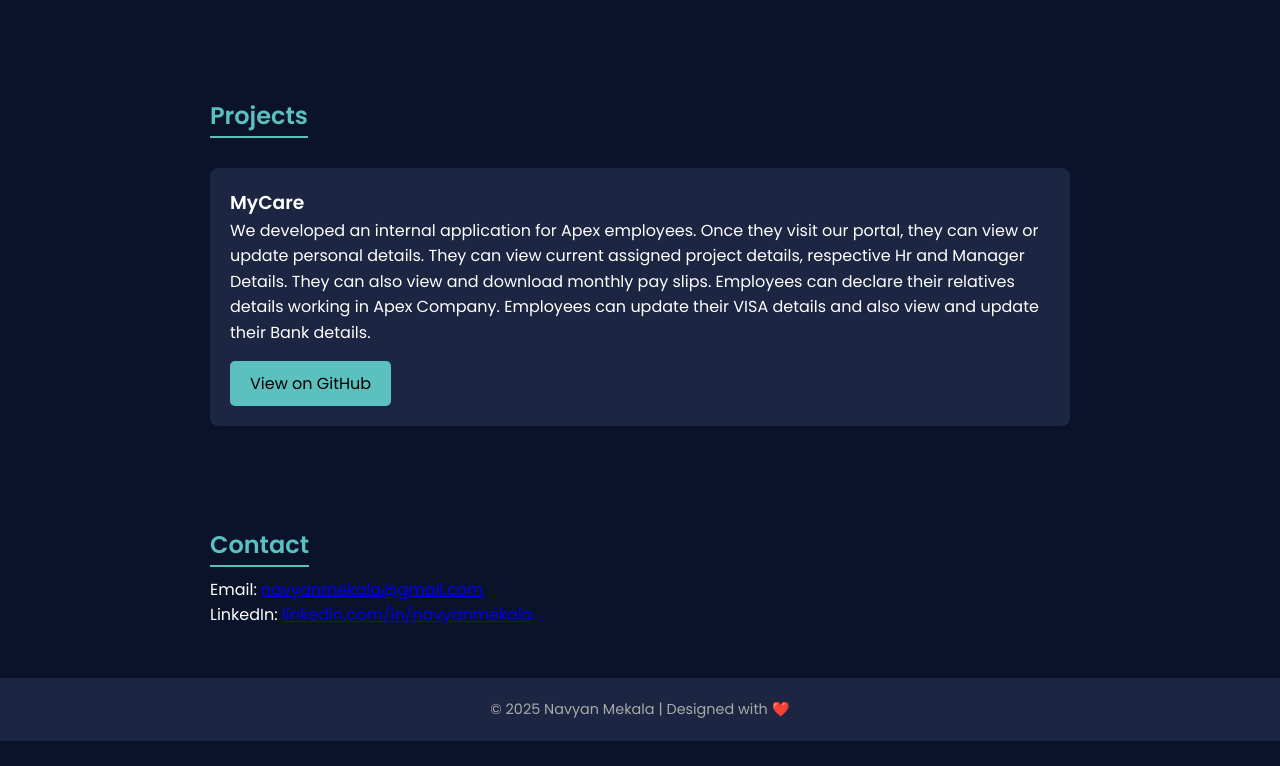
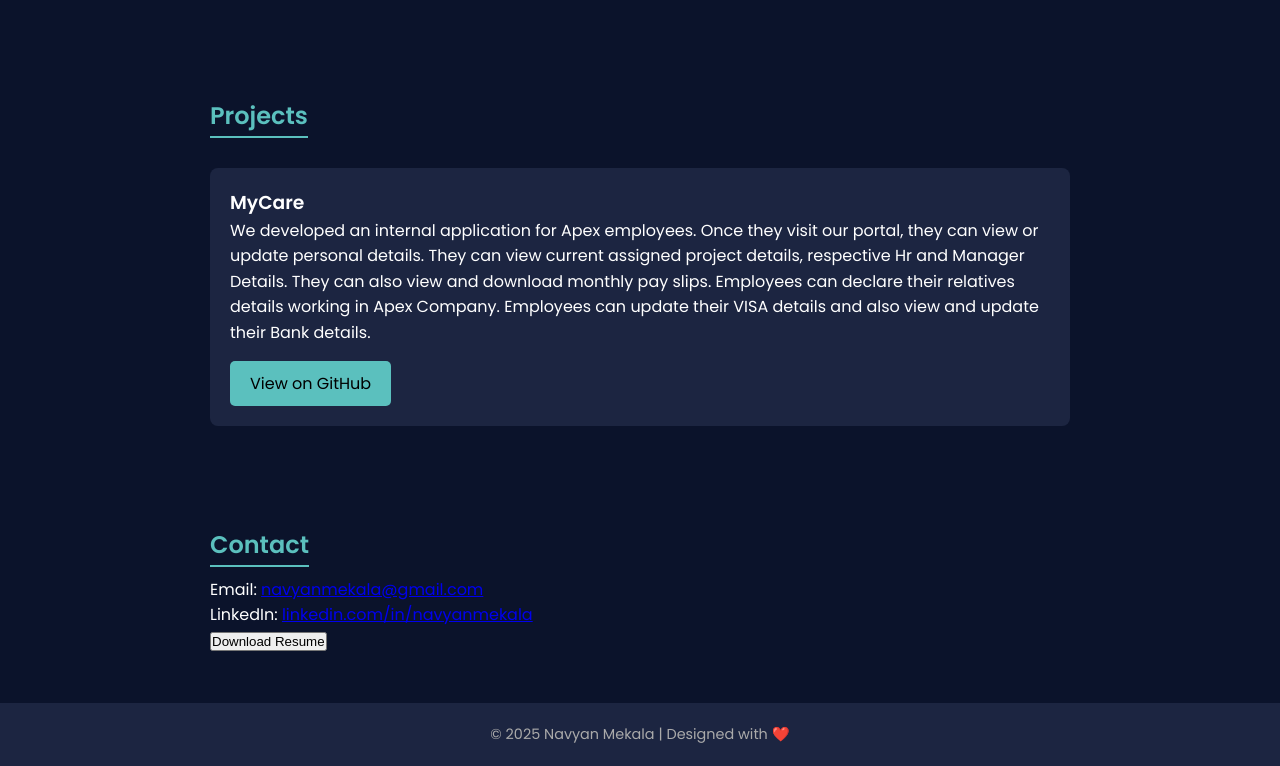
Before and after one commit to navyanmekala/portfolio, a plain HTML site: page index.html in a window 1280 px wide. Shown: the part 730-1496 px from the top of the page. Before the commit the page ends 1471 px from the top, so only its background shows below. Drawn offline with Linux system fonts and the light colour scheme.

Commit message:
Update index.html

```diff
--- a/index.html
+++ b/index.html
@@ -52,6 +52,12 @@ details.
     <h2>Contact</h2>
     <p>Email: <a href="mailto:navyanmekala@gmail.com">navyanmekala@gmail.com</a></p>
     <p>LinkedIn: <a href="https://linkedin.com/in/navyanmekala">linkedin.com/in/navyanmekala</a></p>
+
+    <a href="https://raw.githubusercontent.com/navyanmekala/portfolio-ui/main/Navyan_Resume.pdf" download>
+  <button>Download Resume</button>
+</a>
+
+
   </section>
 
   <footer>
```
